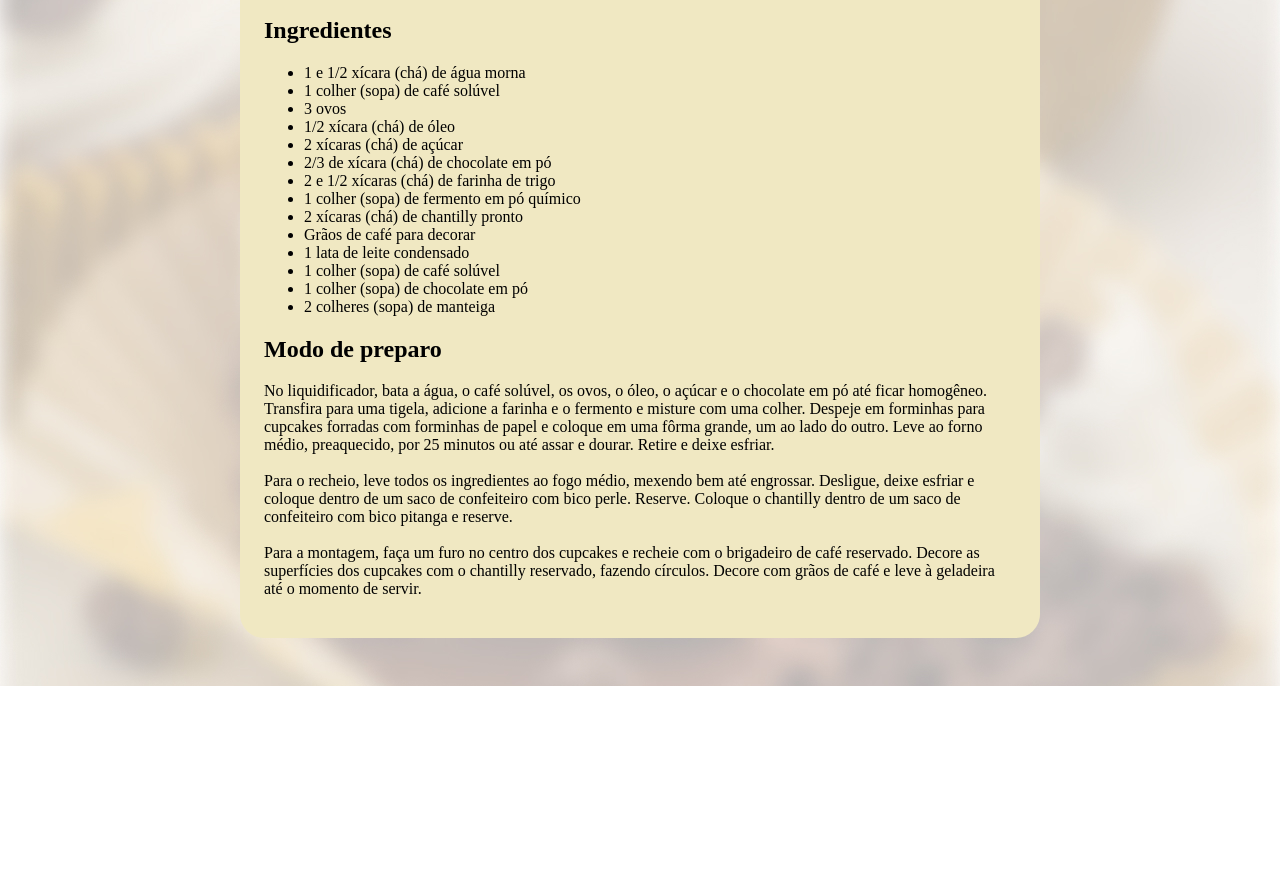
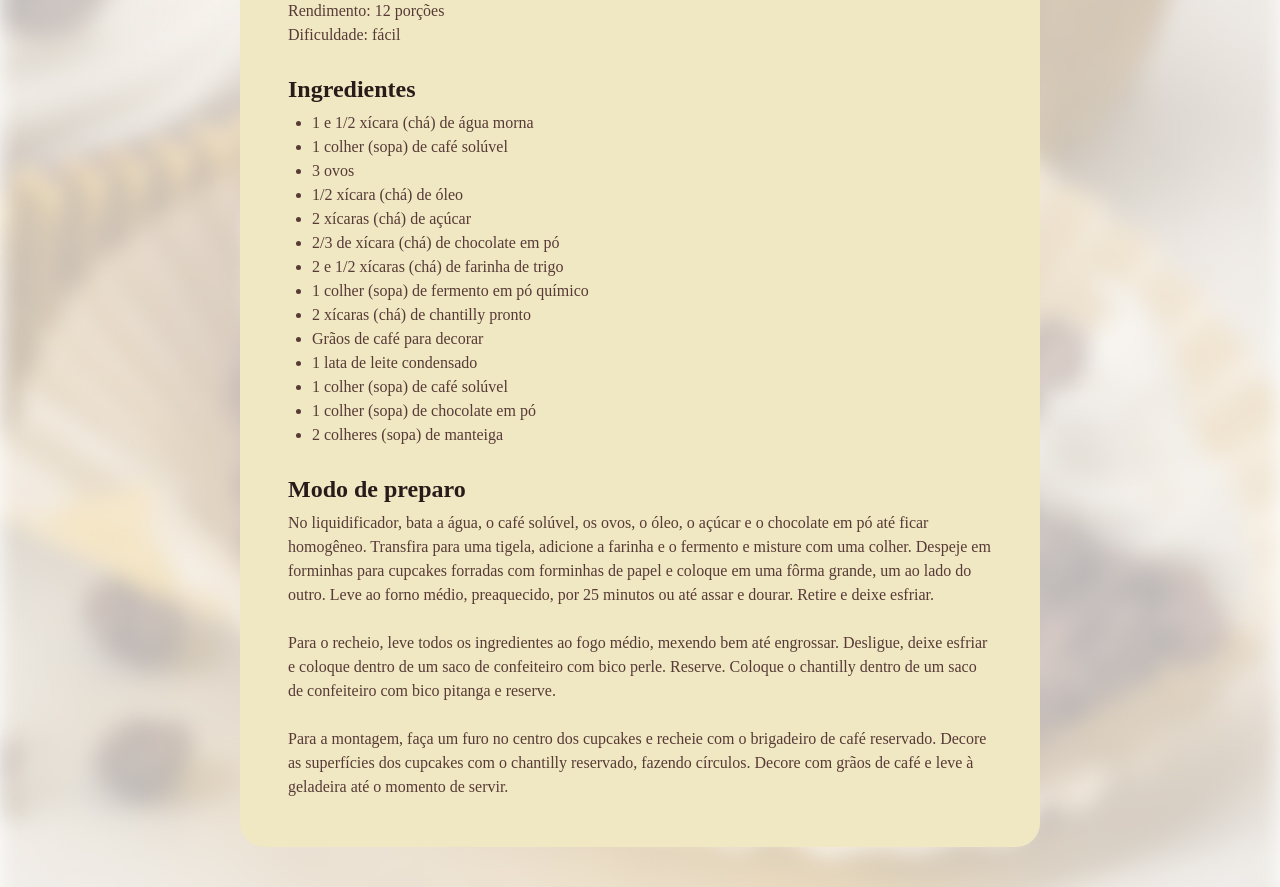
Before and after one commit to lucasvlviana/paginaDeReceita, a plain HTML site: page index.html in a window 1280 px wide. Shown: the part 652-1539 px from the top of the page. Before the commit the page ends 1338 px from the top, so only its background shows below. Drawn offline with Linux system fonts and the light colour scheme; a web font is replaced by a local one.

Commit message:
estilizando a pagina

```diff
--- a/index.html
+++ b/index.html
@@ -4,11 +4,20 @@
     <meta charset="UTF-8" />
     <meta name="viewport" content="width=device-width, initial-scale=1.0" />
     <title>Página de receita</title>
-    <link rel="stylesheet" href="style.css">
+    <link rel="stylesheet" href="style.css" />
+    <link rel="preconnect" href="https://fonts.googleapis.com" />
+    <link rel="preconnect" href="https://fonts.gstatic.com" crossorigin />
+    <link
+      href="https://fonts.googleapis.com/css2?family=Alice&display=swap"
+      rel="stylesheet"
+    />
   </head>
   <body>
     <div id="page">
-      <img src="assets/main-image.jpg" alt="Imagem de um cupcake com graos de cafe e um chantilly" />
+      <img
+        src="assets/main-image.jpg"
+        alt="Imagem de um cupcake com graos de cafe e um chantilly"
+      />
       <main>
         <section id="about">
           <h1>Cupcake de café com chantilly</h1>
--- a/style.css
+++ b/style.css
@@ -1,14 +1,24 @@
+* {
+  margin: 0;
+  padding: 0;
+}
+
+:root {
+  font-family: "Alice", serif;
+  line-height: 150%;
+  color: #573a37;
+}
 
 body {
   background-image: url(assets/bg-image.jpg);
   background-size: cover;
 }
 
-#page{
+#page {
   box-sizing: border-box;
   width: 800px;
   padding: 24px;
-    background-color: #F0E8C2;
+  background-color: #f0e8c2;
   border-radius: 24px;
   margin: 48px auto;
 }
@@ -16,3 +26,37 @@ body {
 img {
   border-radius: 16px;
 }
+
+main {
+  padding: 24px;
+}
+
+section + section {
+  margin-top: 24px;
+}
+
+#about p + p {
+  margin-top: 12px;
+}
+
+h1 {
+  line-height: 140%;
+  font-size: 40px;
+  margin-bottom: 4px;
+}
+
+h2 {
+  font-size: 24px;
+
+}
+
+h1,
+h2 {
+  color: #291b1a;
+  margin-bottom: 4px;
+  line-height: 150%;
+}
+
+ul {
+    padding-left: 24px;
+}
```
Lines whose indentation alone changed are shown as unchanged.
